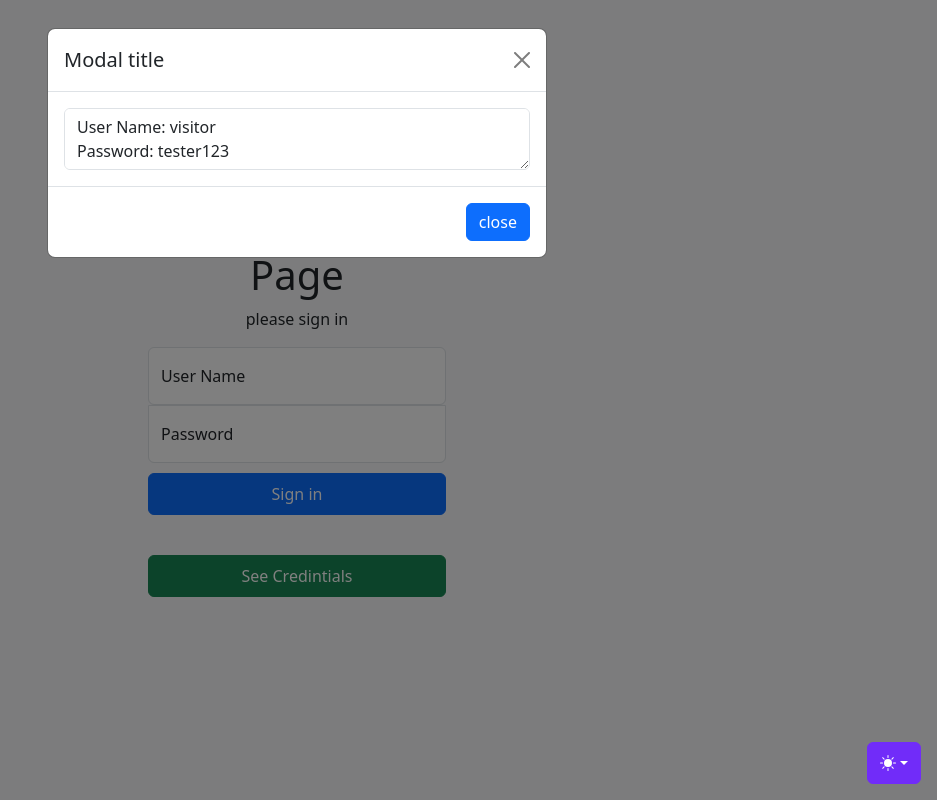
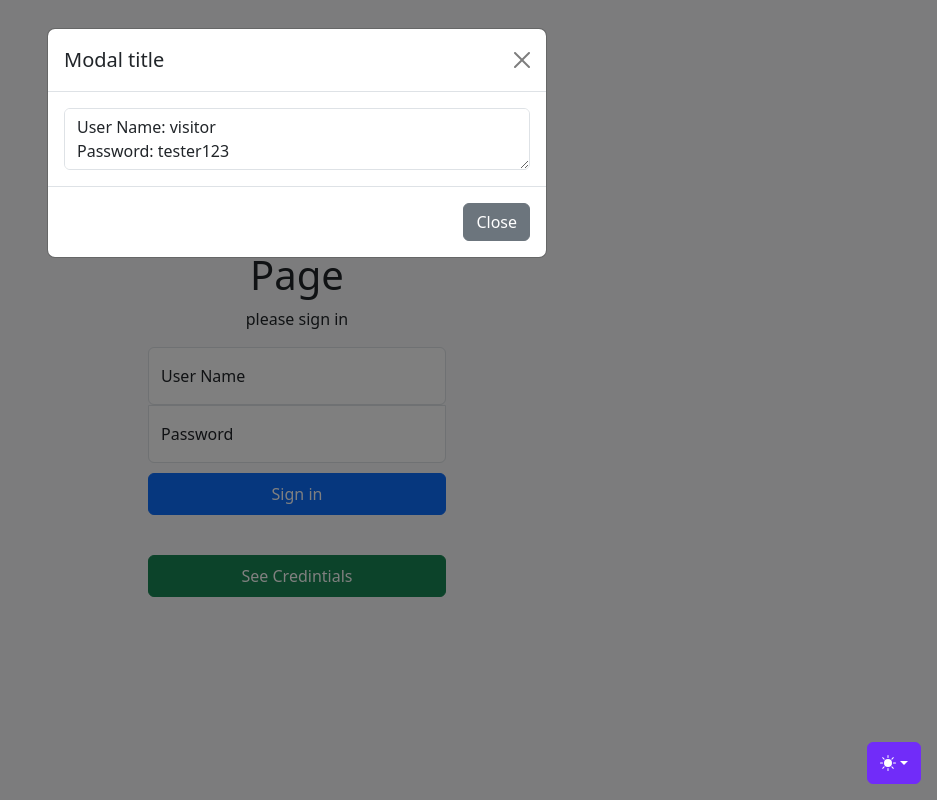
Before and after one commit to kotebeg/django_deployment_pyanywharee, a Django app: template app1/templates/app1/index.html in a window 1280 px wide, after a click on "See Credintials". Shown: the whole page, without its empty margins (343-1280 px from the left). Run offline with Django 3.2, Linux system fonts and the light colour scheme; the template is opened without the code that fills it, so the values that code supplies are empty; some libraries are stand-ins or nearby versions.

Commit message:
adding new button

```diff
--- a/app1/templates/app1/index.html
+++ b/app1/templates/app1/index.html
@@ -51,8 +51,8 @@
             </textarea>
           </div>
           <div class="modal-footer">
-            <!--<button type="button" class="btn btn-secondary" data-bs-dismiss="modal">Close</button>-->
-            <button type="button" class="btn btn-primary">close</button>
+            <button type="button" class="btn btn-secondary" data-bs-dismiss="modal">Close</button>
+            <!-- <button type="button" class="btn btn-primary">close</button> -->
           </div>
         </div>
       </div>
```
